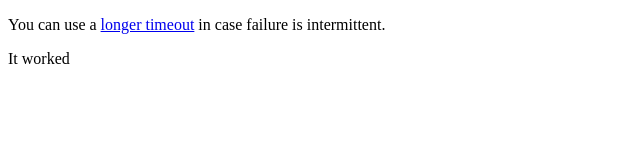
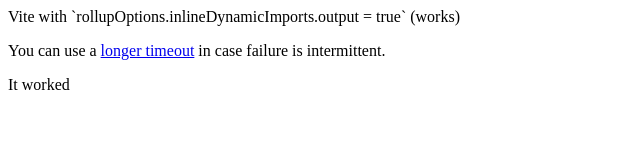
Before and after one commit to karlhorky/repro-webpack-and-vite-top-level-await-safari-bundling-bug, a website built with Vite: page index-vite-inlineDynamicImports.html in a window 1280 px wide. Shown: the whole page, without its empty margins (0-640 px from the left). Built offline with nearby package versions, Linux system fonts and the light colour scheme.

Commit message:
Add links to readme, messages to HTML docs

```diff
--- a/index-vite-inlineDynamicImports.html
+++ b/index-vite-inlineDynamicImports.html
@@ -9,6 +9,9 @@
     ></script>
   </head>
   <body>
+    <div>
+      Vite with `rollupOptions.inlineDynamicImports.output = true` (works)
+    </div>
     <p>
       You can use a <a href="?timeout=1000">longer timeout</a> in case failure
       is intermittent.
```
Also changed, not shown: index-vite.html (+1 -0 lines), index.html (+3 -2 lines), README.md.
